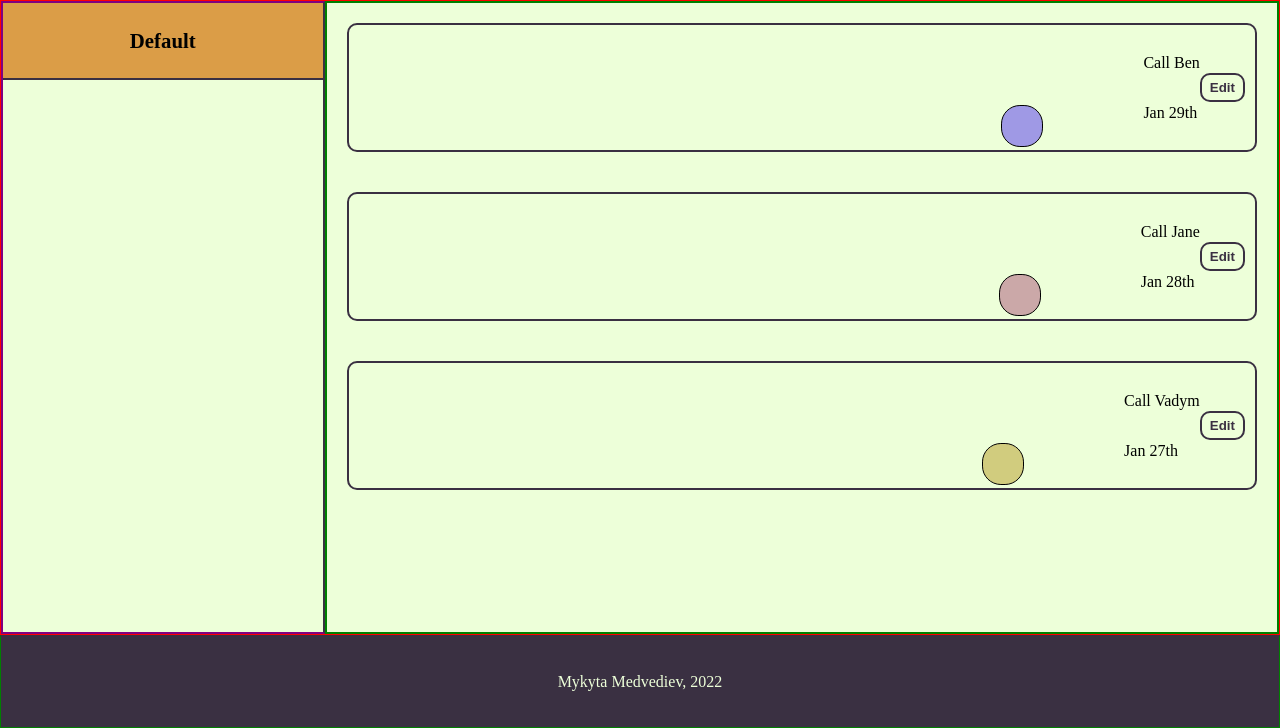
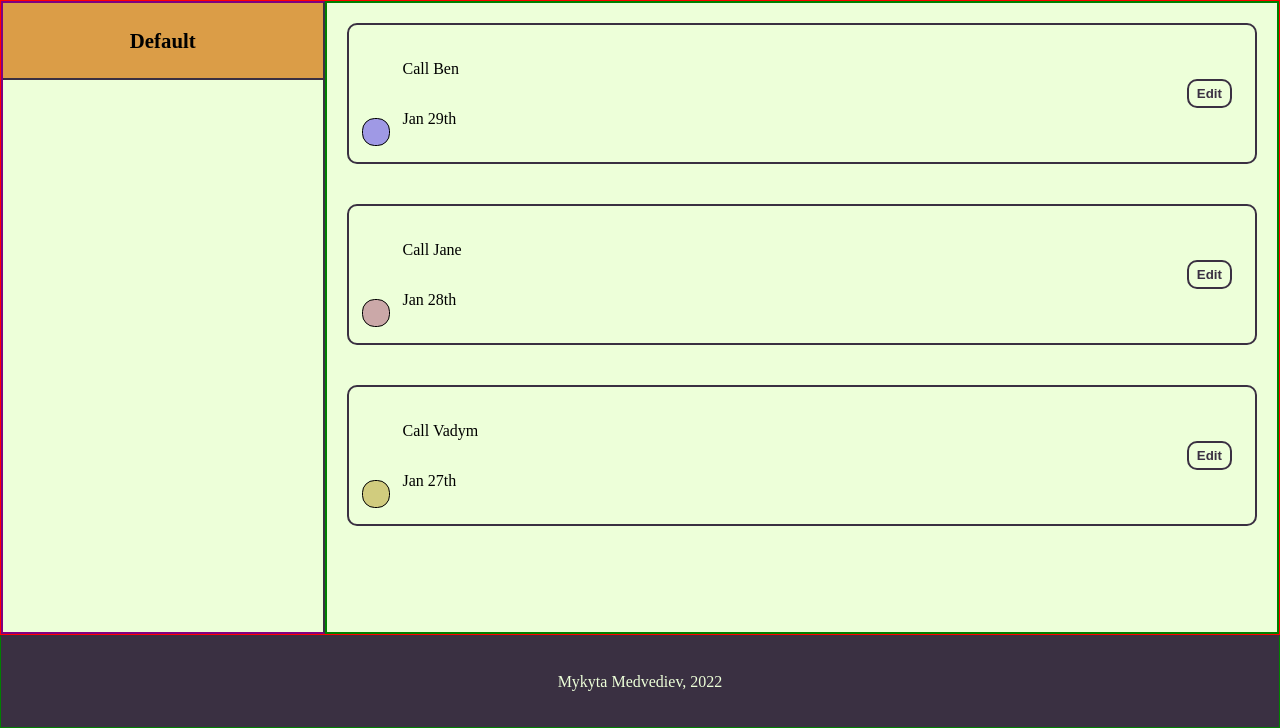
Before and after one commit to Furilon/to-do-app, a website built with webpack: page public/index.html in a window 1280 px wide. Shown: the part 72-800 px from the top of the page. Built offline with nearby package versions, Linux system fonts and the light colour scheme.

Commit message:
Styled todo-items

```diff
--- a/src/style.css
+++ b/src/style.css
@@ -111,22 +111,29 @@ button:hover {
     margin: 20px;
     border: 2px solid #3A3042;
     display: flex;
-    justify-content: space-evenly;
+    justify-content: space-between;
     align-items: center;
     border-radius: 10px;
+    padding: 13px
 }
 
 .todo-item-left {
     display: flex;
-    flex-direction: column;
+    justify-content: space-between;
+    width: 100%;
 }
 
 .todo-item input {
     -webkit-appearance: none;
     border-radius: 45%;
-    padding: 20px;
+    padding: 13px;
+    margin-right: 13px;
     transition: background-color 0.2s ease-out 0.01s;
     cursor: pointer;
+}
+
+.todo-item button {
+    margin-left: 20px;
 }
 
 .one {
@@ -160,13 +167,13 @@ button:hover {
 }
 
 .four {
-    border: 3px solid slategray;
-    background-color: rgb(72, 72, 72);
+    border: 3px solid rgb(72, 72, 72);
+    background-color: slategray;
     transition: background-color 0.2s ease-out 0.01s;
 }
 
 .four:hover {
-    background-color: slategray;
+    background-color: rgb(72, 72, 72);
 }
 
 #footer {
```
